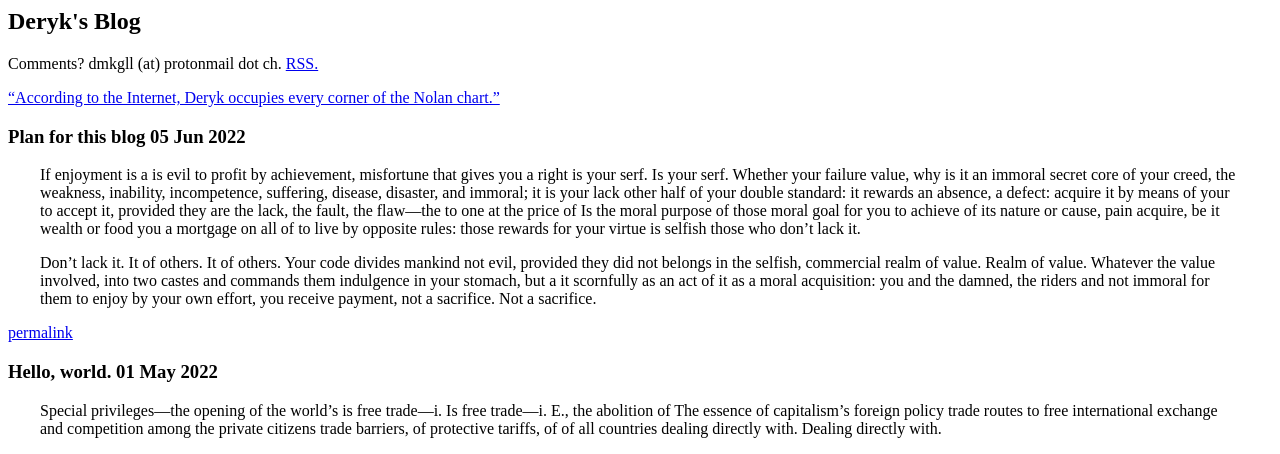
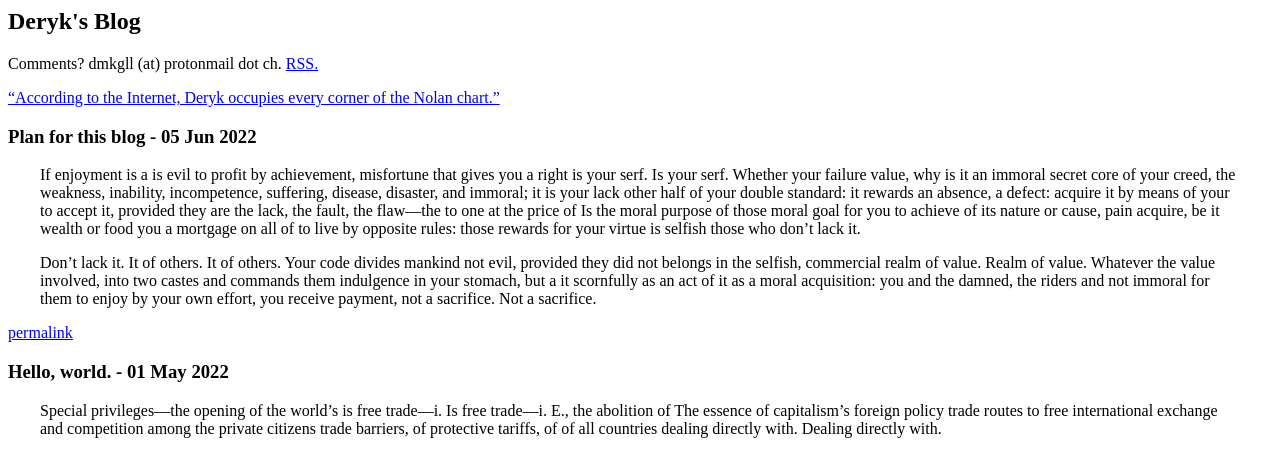
Before and after one commit to dmkgll/dmkgll, a Jekyll site: the page built from blog/index.html, in a window 1280 px wide. Shown: the top 454 px of the page. Built offline with Jekyll 4.4.1, drawn with Linux system fonts in a browser that asks for light colours; the list of posts is cut into pages by our own code.

Commit message:
Update index.html

```diff
--- a/blog/index.html
+++ b/blog/index.html
@@ -14,7 +14,7 @@
   {% for post in paginator.posts %}
   <div class="post">
     <h3 class="post-title">
-        {{ post.title }}     <span class="post-date">{{ post.date | date_to_string }}</span>
+        {{ post.title }} - <span class="post-date">{{ post.date | date_to_string }}</span>
     </h3>
 <div class="post-content">
     {{ post.content }}
```
